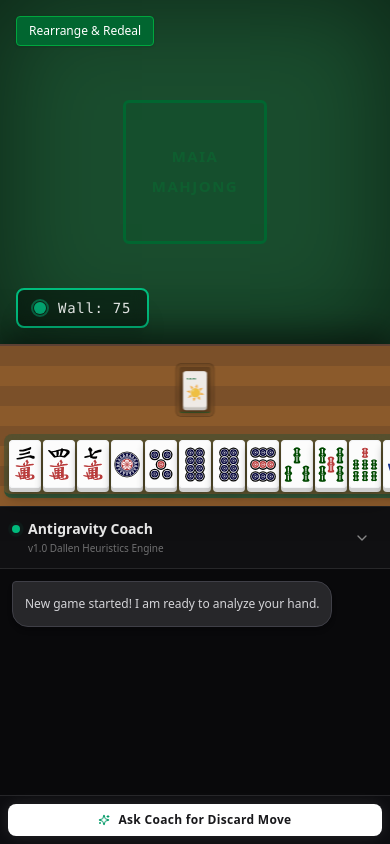
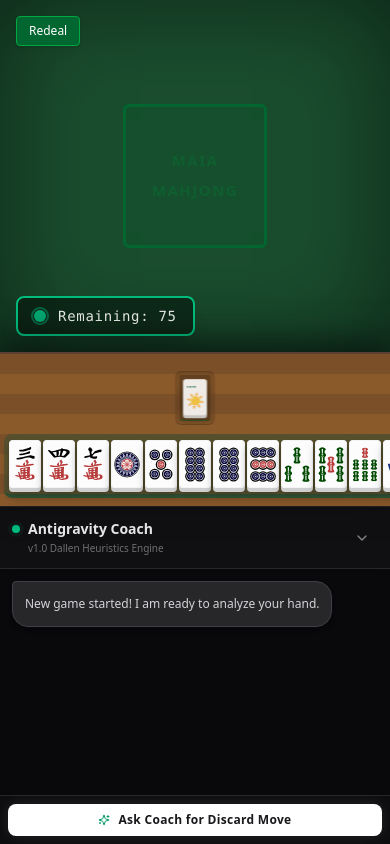
Before and after one commit to dallenchao-lab/maia-mahjong, a React (Vite) app: page / in a window 390 px wide. Built offline with nearby package versions, Linux system fonts and the light colour scheme.

Commit message:
ui: Polish semantic button logic and squeeze mobile Tray inter-row padding while universally blowing up Tile boundaries

```diff
--- a/src/App.jsx
+++ b/src/App.jsx
@@ -493,12 +493,12 @@ function App() {
       <div className={isMobile ? "flex-1 relative z-0 flex flex-col min-h-0 shadow-[inset_0_0_100px_rgba(0,0,0,0.5)]" : "col-start-1 row-start-1 md:col-start-1 md:col-span-2 md:row-start-1 relative z-0 shadow-[inset_0_0_100px_rgba(0,0,0,0.5)] flex flex-col min-h-0"}>
 
          <div className="absolute top-4 left-4 z-10 flex flex-col gap-2">
-            <button onClick={startNewGame} className="px-3 sm:px-4 py-1.5 sm:py-2 bg-green-800 border border-green-600 rounded text-xs sm:text-base shadow-sm hover:bg-green-700 transition w-max">Rearrange & Redeal</button>
+            <button onClick={startNewGame} className="px-3 sm:px-4 py-1.5 sm:py-2 bg-green-800 border border-green-600 rounded text-xs sm:text-base shadow-sm hover:bg-green-700 transition w-max">Redeal</button>
          </div>
 
          <div className={`absolute bottom-4 sm:bottom-6 left-4 sm:left-6 z-10 px-4 sm:px-6 py-2 sm:py-3 text-sm sm:text-lg font-mono bg-black/40 rounded-lg border-2 text-white/90 shadow-xl transition-colors duration-500 flex gap-3 items-center tracking-wider ${currentTurn === 0 ? 'border-emerald-500 text-emerald-300 shadow-[0_0_20px_rgba(16,185,129,0.3)] backdrop-blur-sm' : 'border-white/10 backdrop-blur-sm'}`}>
             <span className={`w-3 h-3 sm:w-4 sm:h-4 rounded-full ${currentTurn === 0 ? 'bg-emerald-400 animate-pulse outline outline-emerald-400/50 outline-2 outline-offset-1' : 'bg-white/20'}`}></span>
-            Wall: {remainingDeck.length}
+            Remaining: {remainingDeck.length}
          </div>
 
          {/* Center Felt - Discards */}
@@ -560,7 +560,7 @@ function App() {
       >
          {/* Bonus Rack for Extracted Flowers and Exposed Melds */}
          {(playerFlowers.length > 0 || playerExposed.length > 0) && (
-           <div className="flex bg-black/10 p-1 sm:p-2 rounded-lg backdrop-blur-sm shadow-inner w-max mx-auto mb-2 transform scale-75 sm:scale-90 transition-all duration-500 gap-2 sm:gap-6 items-center border border-black/20">
+           <div className="flex bg-black/10 p-1 sm:p-2 rounded-lg backdrop-blur-sm shadow-inner w-max mx-auto mb-0 transform scale-75 sm:scale-90 transition-all duration-500 gap-2 sm:gap-6 items-center border border-black/20">
 
              {/* Flowers Section */}
              {playerFlowers.length > 0 && (
--- a/src/components/Tile.jsx
+++ b/src/components/Tile.jsx
@@ -23,7 +23,7 @@ const Tile = ({ tileName, onClick, selected }) => {
     <div
       onClick={() => onClick && onClick(tileName)}
       className={`
-        relative ${isMobile ? 'w-[28px] h-10 mx-[0.5px] my-0.5' : 'w-8 h-12 sm:w-10 sm:h-14 md:w-12 md:h-16 lg:w-16 lg:h-24 mx-px my-0.5 sm:mx-0.5 sm:my-1 lg:m-1'} cursor-pointer select-none
+        relative ${isMobile ? 'w-8 h-12 mx-[1px] my-0.5' : 'w-8 h-12 sm:w-10 sm:h-14 md:w-12 md:h-16 lg:w-16 lg:h-24 mx-px my-0.5 sm:mx-0.5 sm:my-1 lg:m-1'} cursor-pointer select-none
         transition-all duration-200 transform
         ${selected ? '-translate-y-4 shadow-2xl scale-110 drop-shadow-[0_10px_10px_rgba(0,100,0,0.5)]' : 'shadow-md hover:-translate-y-2 hover:shadow-xl'}
       `}
```
